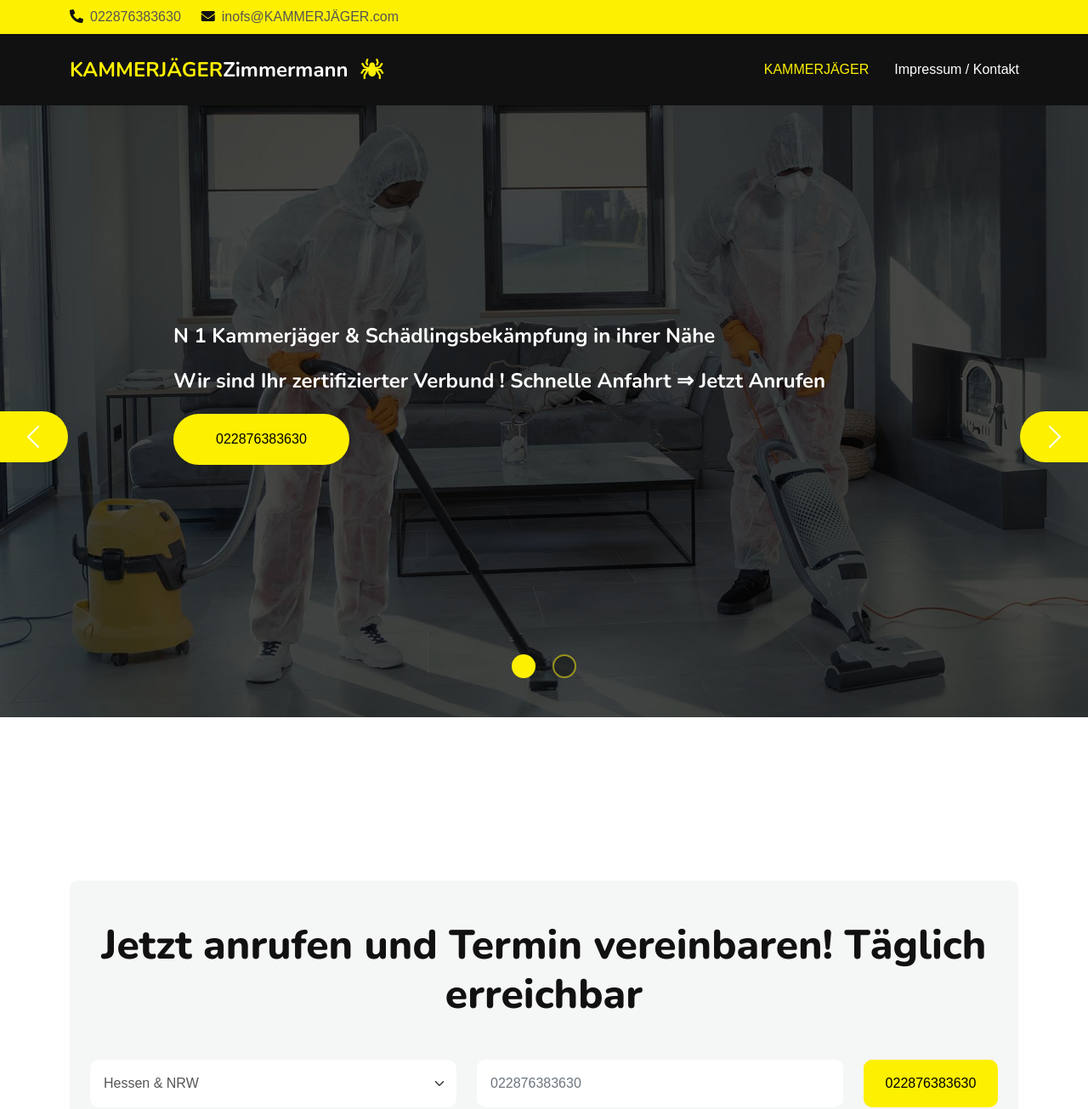
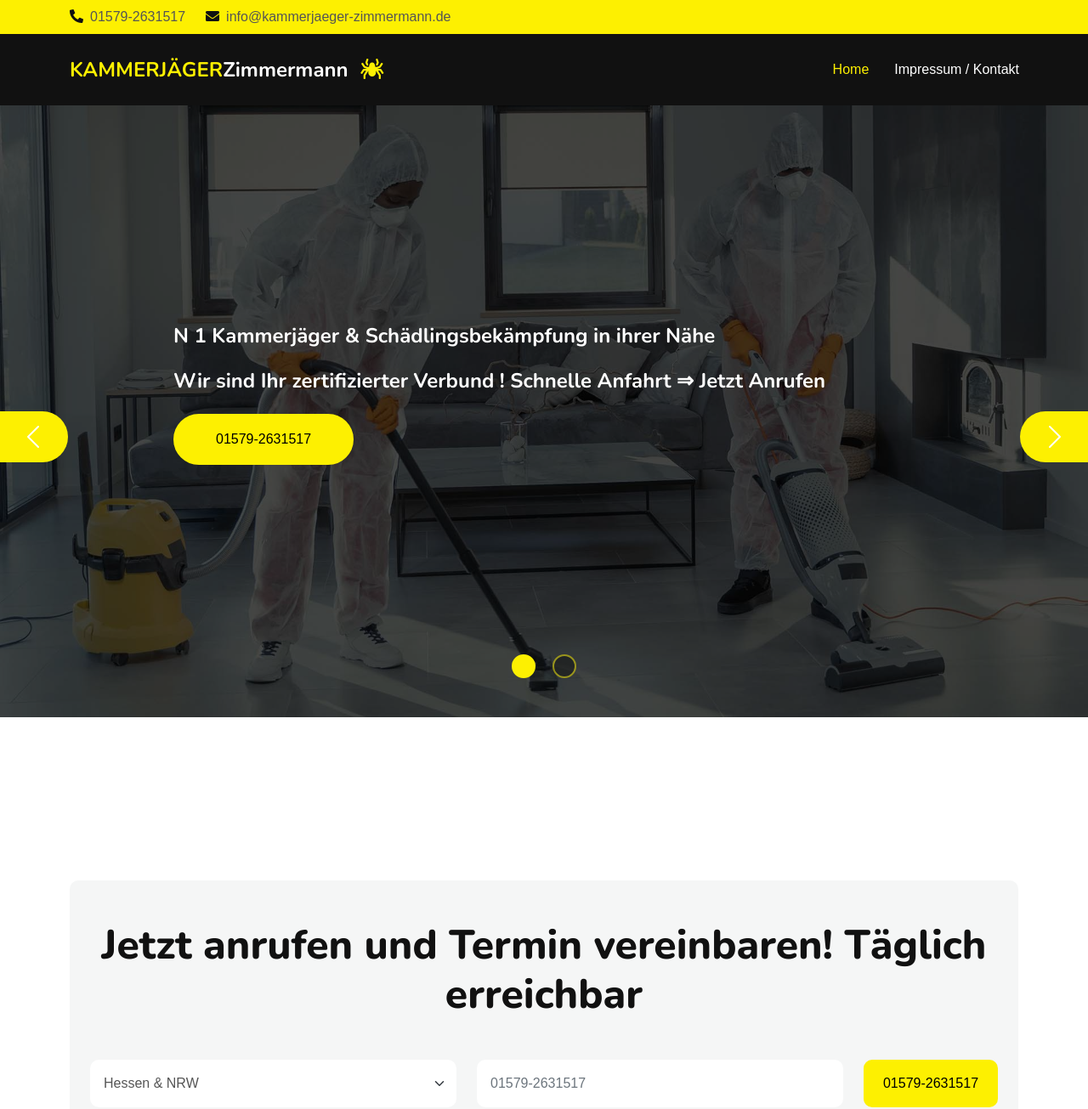
Before and after one commit to kammajeager/Kammerjaeger-Zimmermann.de, a plain HTML site: page index.html in a window 1280 px wide. Shown: the top 1305 px of the page at 85% size. Drawn offline with nearby package versions, Linux system fonts and the light colour scheme.

Commit message:
Update index.html

```diff
--- a/index.html
+++ b/index.html
@@ -3,7 +3,7 @@
 
     <head>
         <meta charset="utf-8">
-        <title>KAMMERJÄGERZimmermann.de</title>
+        <title>Kammerjäger Zimmermann</title>
         <meta content="width=device-width, initial-scale=1.0" name="viewport">
         <meta content="" name="keywords">
         <meta content="" name="description">
@@ -52,8 +52,8 @@
       <div class="container">
           <div class="d-flex justify-content-between topbar py-2">
               <div class="d-flex align-items-center flex-shrink-0 topbar-info">
-                   <a href="#" class="me-4 text-secondary"><i class="fas fa-phone-alt me-2 text-dark"></i>022876383630</a>
-                  <a href="#" class="text-secondary"><i class="fas fa-envelope me-2 text-dark"></i>inofs@KAMMERJÄGER.com</a>
+                   <a href="#" class="me-4 text-secondary"><i class="fas fa-phone-alt me-2 text-dark"></i>01579-2631517</a>
+                  <a href="#" class="text-secondary"><i class="fas fa-envelope me-2 text-dark"></i>info@kammerjaeger-zimmermann.de</a>
               </div>
 
 
@@ -79,7 +79,7 @@
               </button>
               <div class="collapse navbar-collapse me-n3" id="navbarCollapse">
                   <div class="navbar-nav ms-auto">
-                      <a href="index.html" class="nav-item nav-link active">KAMMERJÄGER</a>
+                      <a href="index.html" class="nav-item nav-link active">Home</a>
 
                       <a href="contact.html" class="nav-item nav-link">Impressum / Kontakt</a>
                   </div>
@@ -111,7 +111,7 @@
     <!-- hnaaaaaaaaaaaaaaaaaaaaaaaaaaaaaaaaaaaaaaaaaaaaaaaaaaaaaaaaaaaaaaaaaaaaaaaaaaaaaaaaaaaaaahnaaaaaaaaaaaaaaaaaaaaaaaaaaaaaaaaaaaaaaaaaaaaaaaaaaaaaaaaaaaaaaaaaaaaaaaaaaaaaaaaaaaaaaaaaa -->
 
 
-                                <a href="" class="me-2"><button type="button" class="px-5 py-3 btn btn-primary border-2 rounded-pill animated slideInDown">022876383630</button></a>
+                                <a href="" class="me-2"><button type="button" class="px-5 py-3 btn btn-primary border-2 rounded-pill animated slideInDown">01579-2631517</button></a>
                             </div>
                         </div>
                     </div>
@@ -151,13 +151,13 @@
                                     </div>
 
                                     <div class="col ">
-                                        <input type="text" class="form-control p-3 border-0" placeholder="022876383630">
+                                        <input type="text" class="form-control p-3 border-0" placeholder="01579-2631517">
                                     </div>
 
                                 </div>
                             </div>
                             <div class="col">
-                                <input type="button" class="btn btn-primary w-100 p-3 border-0" value="022876383630">
+                                <input type="button" class="btn btn-primary w-100 p-3 border-0" value="01579-2631517">
                             </div>
                         </div>
                     </form>
@@ -520,7 +520,7 @@
                     </div>
                     <div class="testimonial-item">
                         <div class="testimonial-content rounded mb-4 p-4">
-                            <p class="fs-5 m-0"> bieten einen großartigen Service kammerjäger berlin . Die Kammerjäger sind immer freundlich und beantworten gerne alle Fragen. Das hohe Serviceniveau ist das Geld wert. Es ist offensichtlich, dass Kunden wichtig sind..</p>
+                            <p class="fs-5 m-0"> bieten einen großartigen Service kammerjäger Köln. Die Kammerjäger sind immer freundlich und beantworten gerne alle Fragen. Das hohe Serviceniveau ist das Geld wert. Es ist offensichtlich, dass Kunden wichtig sind..</p>
                         </div>
                         <div class="d-flex align-items-center  mb-4" style="padding: 0 0 0 25px;">
                             <div class="position-relative">
```
